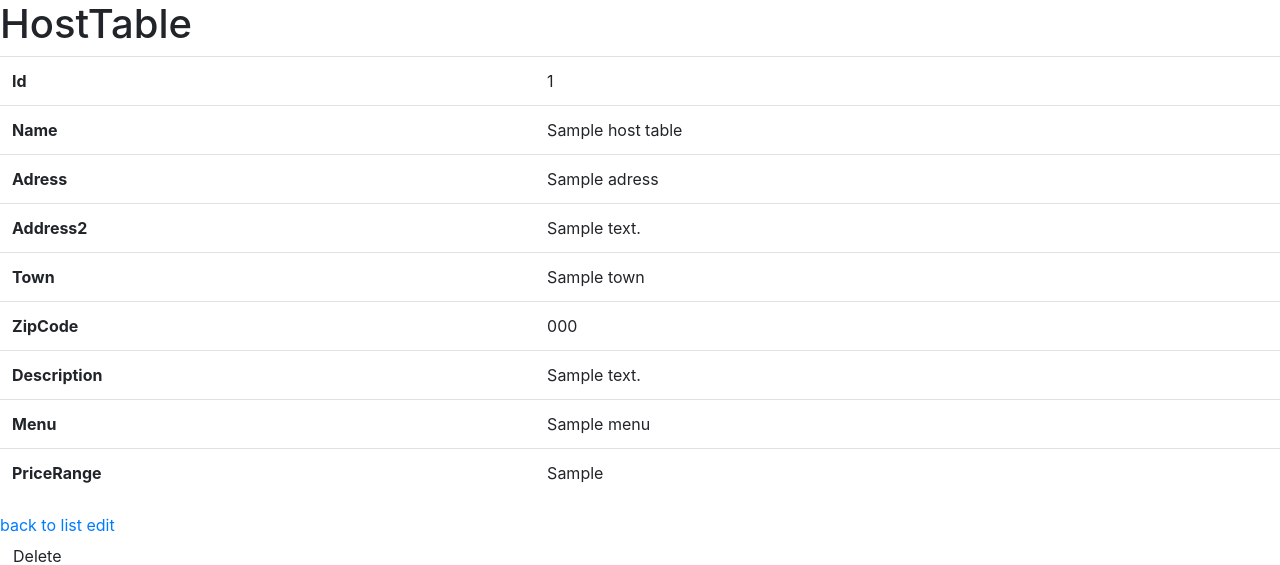
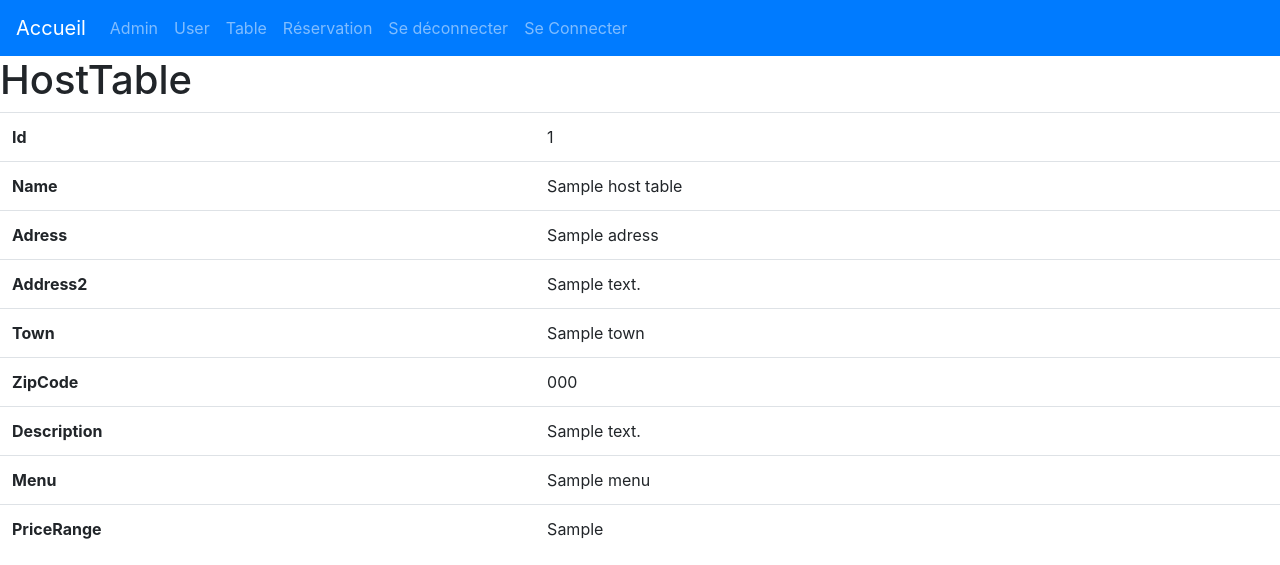
Before and after one commit to GauthierV/hosts-v2, a Symfony app: template templates/host_table/show.html.twig in a window 1280 px wide. Shown: the top 565 px of the page. Run offline with Twig, Linux system fonts and the light colour scheme; the template is opened without the code that fills it: most values are stand-ins (such as "Sample title", 1, 10 or a date in 2020); some libraries are stand-ins or nearby versions.

Commit message:
ajout navbar

```diff
--- a/templates/base.html.twig
+++ b/templates/base.html.twig
@@ -9,8 +9,41 @@
     {% block stylesheets %}{% endblock %}
 </head>
 <body>
-        {% block body %}
-        {% endblock %}
+<nav class="navbar navbar-expand-lg navbar-dark bg-primary">
+    <a class="navbar-brand" href="{{ path('home') }}">Accueil</a>
+    <button class="navbar-toggler" type="button" data-toggle="collapse" data-target="#navbarNavDropdown"
+            aria-controls="navbarNavDropdown" aria-expanded="false" aria-label="Toggle navigation">
+        <span class="navbar-toggler-icon"></span>
+    </button>
+    <div class="collapse navbar-collapse" id="navbarNavDropdown">
+        <ul class="navbar-nav">
+            <li class="nav-item">
+                <a class="nav-link" href="">Admin</a>
+            </li>
+            <li class="nav-item">
+                <a class="nav-link" href="{{ path('user_index') }}">User</a>
+            </li>
+            <li class="nav-item">
+                <a class="nav-link" href="{{ path('host_table_index') }}">Table</a>
+            </li>
+            <li class="nav-item">
+                <a class="nav-link" href="{{ path('reservation_index') }}">Réservation</a>
+            </li>
+        </ul>
+        <ul class="navbar-nav">
+            <li class="nav-item">
+                <a href="#" class="nav-link">Se déconnecter</a>
+            </li>
+        </ul>
+        <ul class="navbar-nav">
+            <li class="nav-item">
+                <a href="#" class="nav-link">Se Connecter</a>
+            </li>
+        </ul>
+    </div>
+</nav>
+
+{% block body %}{% endblock %}
 <script src="https://code.jquery.com/jquery-3.3.1.slim.min.js"
         integrity="sha384-q8i/X+965DzO0rT7abK41JStQIAqVgRVzpbzo5smXKp4YfRvH+8abtTE1Pi6jizo"
         crossorigin="anonymous"></script>
```
Lines whose indentation alone changed are shown as unchanged.
